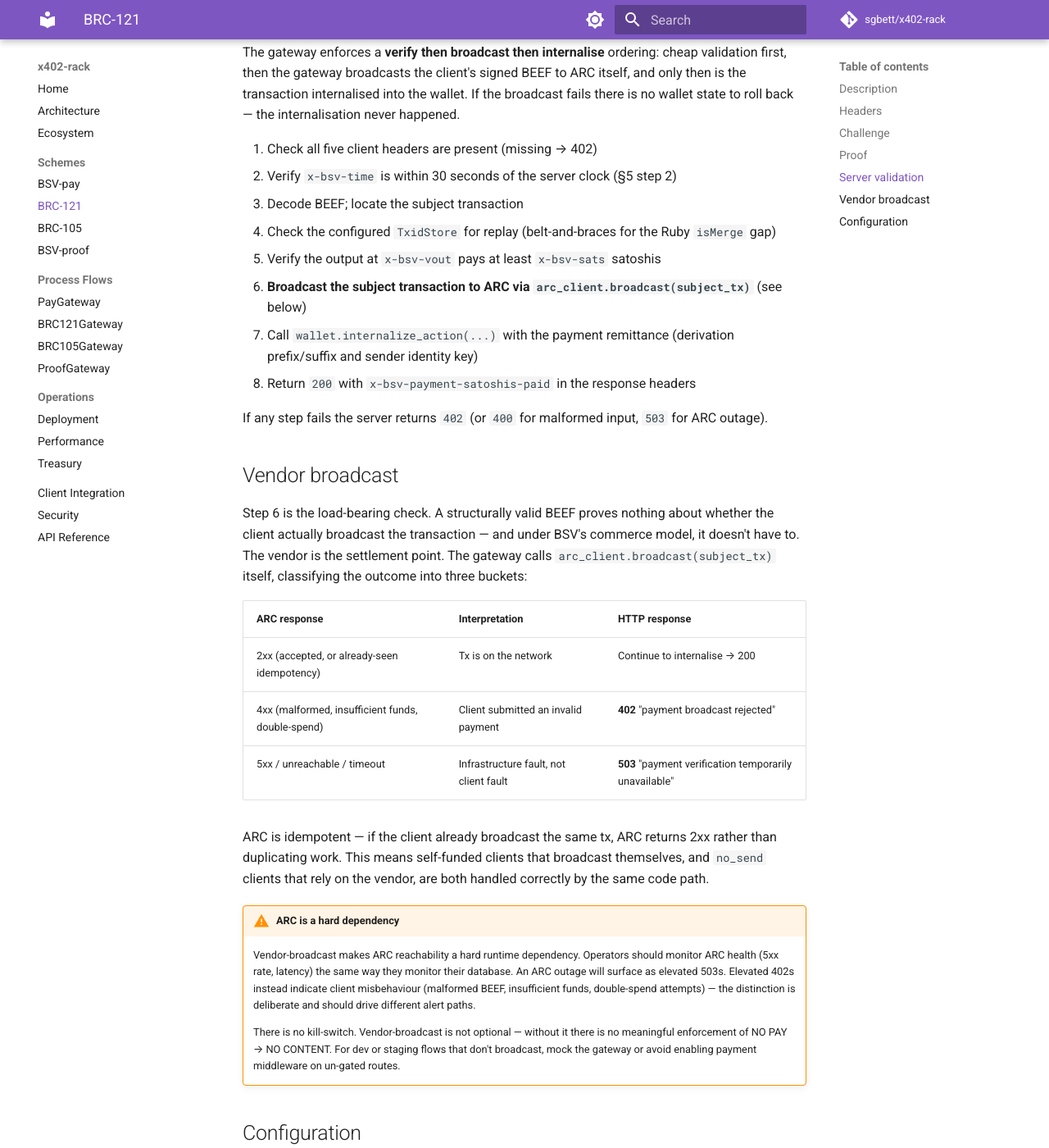
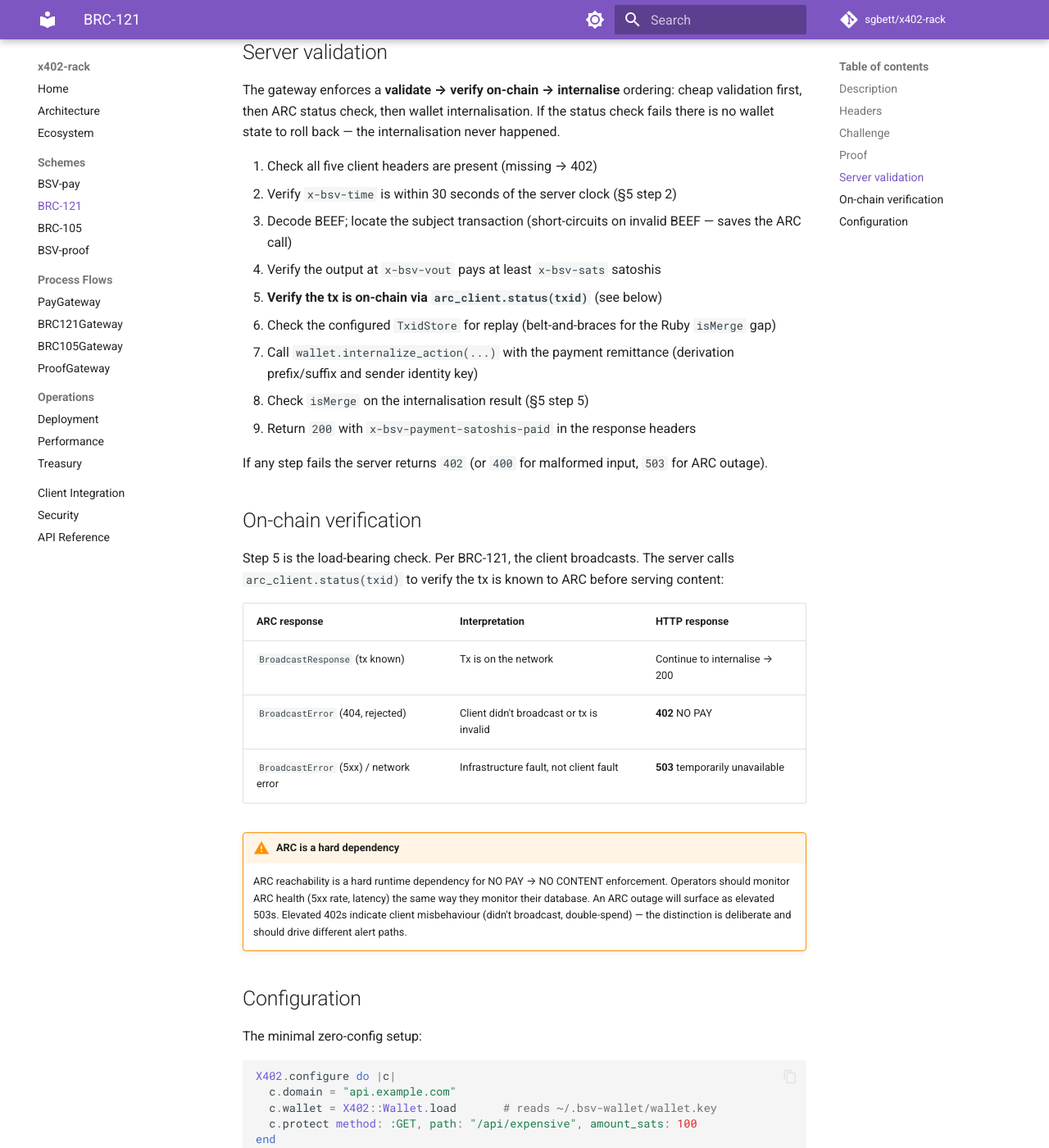
Before and after one commit to sgbett/x402-rack, an MkDocs documentation site: the page built from docs/schemes/brc-121.md, in a window 1280 px wide and 1400 px high, scrolled down 1973 px. Shown: the whole window at 82% size. Built offline with MkDocs 1.6.1 and Material for MkDocs 9.7.7, drawn with Linux system fonts in a browser that asks for light colours; comment, search, counter and statistics services are not loaded; some of the changed text lies outside the part shown.

Commit message:
docs: update BRC-121 and BRC-105 scheme docs for client-broadcast model
Replaces vendor-broadcast documentation with the current architecture:
client broadcasts, server verifies via arc_client.status(txid).

Co-Authored-By: Claude Opus 4.6 (1M context) <noreply@anthropic.com>

````diff
--- a/docs/schemes/brc-121.md
+++ b/docs/schemes/brc-121.md
@@ -6,13 +6,15 @@ The BSV Association's [BRC-121](https://github.com/bitcoin-sv/BRCs/blob/master/p
 
 BRC-121 is BRC-105's simpler sibling. The server advertises a price and its identity key; the client builds a BRC-29 payment transaction with a client-generated derivation prefix and a timestamp suffix, then submits it in a single round trip. No handshake, no server-generated nonce, no persistent state on the server.
 
+Per BRC-121 §5, the **client** is responsible for broadcasting the transaction. The server verifies the tx is on-chain via `arc_client.status(txid)` before calling `internalizeAction`.
+
 Replay protection is split between two mechanisms:
 
 1. **Timestamp freshness window (§5 step 2)** — `x-bsv-time` must be within 30 seconds of the server's clock. Prevents capture-and-delayed-replay attacks outright.
 2. **Wallet-level deduplication (§5 step 5)** — the spec requires the server to check `isMerge` on the wallet's internalisation result and reject if the transaction has already been seen.
 
 !!! note "Ruby wallet replay gap"
-    The current Ruby `BSV::Wallet::WalletClient` does not yet expose an
+    The current Ruby `BSV::Wallet::Client` does not yet expose an
     `isMerge` field. `BRC121Gateway` compensates by using an
     `X402::BSV::TxidStore` (in-memory by default) to reject duplicate txids
     within the freshness window. The 30-second timestamp window remains the
@@ -62,43 +64,37 @@ The BEEF transaction contains the BRC-29 derived P2PKH output paying the server
 
 ## Server validation
 
-The gateway enforces a **verify then broadcast then internalise** ordering: cheap validation first, then the gateway broadcasts the client's signed BEEF to ARC itself, and only then is the transaction internalised into the wallet. If the broadcast fails there is no wallet state to roll back — the internalisation never happened.
+The gateway enforces a **validate → verify on-chain → internalise** ordering: cheap validation first, then ARC status check, then wallet internalisation. If the status check fails there is no wallet state to roll back — the internalisation never happened.
 
 1. Check all five client headers are present (missing → 402)
 2. Verify `x-bsv-time` is within 30 seconds of the server clock (§5 step 2)
-3. Decode BEEF; locate the subject transaction
-4. Check the configured `TxidStore` for replay (belt-and-braces for the Ruby `isMerge` gap)
-5. Verify the output at `x-bsv-vout` pays at least `x-bsv-sats` satoshis
-6. **Broadcast the subject transaction to ARC via `arc_client.broadcast(subject_tx)`** (see below)
+3. Decode BEEF; locate the subject transaction (short-circuits on invalid BEEF — saves the ARC call)
+4. Verify the output at `x-bsv-vout` pays at least `x-bsv-sats` satoshis
+5. **Verify the tx is on-chain via `arc_client.status(txid)`** (see below)
+6. Check the configured `TxidStore` for replay (belt-and-braces for the Ruby `isMerge` gap)
 7. Call `wallet.internalize_action(...)` with the payment remittance (derivation prefix/suffix and sender identity key)
-8. Return `200` with `x-bsv-payment-satoshis-paid` in the response headers
+8. Check `isMerge` on the internalisation result (§5 step 5)
+9. Return `200` with `x-bsv-payment-satoshis-paid` in the response headers
 
 If any step fails the server returns `402` (or `400` for malformed input, `503` for ARC outage).
 
-## Vendor broadcast
+## On-chain verification
 
-Step 6 is the load-bearing check. A structurally valid BEEF proves nothing about whether the client actually broadcast the transaction — and under BSV's commerce model, it doesn't have to. The vendor is the settlement point. The gateway calls `arc_client.broadcast(subject_tx)` itself, classifying the outcome into three buckets:
+Step 5 is the load-bearing check. Per BRC-121, the client broadcasts. The server calls `arc_client.status(txid)` to verify the tx is known to ARC before serving content:
 
 | ARC response | Interpretation | HTTP response |
 |---|---|---|
-| 2xx (accepted, or already-seen idempotency) | Tx is on the network | Continue to internalise → 200 |
-| 4xx (malformed, insufficient funds, double-spend) | Client submitted an invalid payment | **402** "payment broadcast rejected" |
-| 5xx / unreachable / timeout | Infrastructure fault, not client fault | **503** "payment verification temporarily unavailable" |
-
-ARC is idempotent — if the client already broadcast the same tx, ARC returns 2xx rather than duplicating work. This means self-funded clients that broadcast themselves, and `no_send` clients that rely on the vendor, are both handled correctly by the same code path.
+| `BroadcastResponse` (tx known) | Tx is on the network | Continue to internalise → 200 |
+| `BroadcastError` (404, rejected) | Client didn't broadcast or tx is invalid | **402** NO PAY |
+| `BroadcastError` (5xx) / network error | Infrastructure fault, not client fault | **503** temporarily unavailable |
 
 !!! warning "ARC is a hard dependency"
-    Vendor-broadcast makes ARC reachability a hard runtime dependency.
-    Operators should monitor ARC health (5xx rate, latency) the same way they
-    monitor their database. An ARC outage will surface as elevated 503s.
-    Elevated 402s instead indicate client misbehaviour (malformed BEEF,
-    insufficient funds, double-spend attempts) — the distinction is deliberate
-    and should drive different alert paths.
-
-    There is no kill-switch. Vendor-broadcast is not optional — without it
-    there is no meaningful enforcement of NO PAY → NO CONTENT. For dev or
-    staging flows that don't broadcast, mock the gateway or avoid enabling
-    payment middleware on un-gated routes.
+    ARC reachability is a hard runtime dependency for NO PAY → NO CONTENT
+    enforcement. Operators should monitor ARC health (5xx rate, latency)
+    the same way they monitor their database. An ARC outage will surface
+    as elevated 503s. Elevated 402s indicate client misbehaviour (didn't
+    broadcast, double-spend) — the distinction is deliberate and should
+    drive different alert paths.
 
 ## Configuration
 
@@ -108,14 +104,13 @@ The minimal zero-config setup:
 X402.configure do |c|
   c.domain = "api.example.com"
   c.wallet = X402::Wallet.load       # reads ~/.bsv-wallet/wallet.key
-  c.arc_url = "https://arcade.gorillapool.io"
   c.protect method: :GET, path: "/api/expensive", amount_sats: 100
 end
 
 use X402::Middleware
 ```
 
-`BRC121Gateway` is auto-enabled whenever `wallet:` is set. `PayGateway` is also auto-enabled when `arc_url:` is available. Clients can pay via either protocol — the middleware dispatches on proof header.
+`BRC121Gateway` is auto-enabled whenever `wallet:` is set. ARC defaults to ARCADE. Clients can pay via either protocol — the middleware dispatches on proof header.
 
 For explicit control:
 
````
Also changed, not shown: docs/schemes/brc-105.md (+26 -29 lines).
